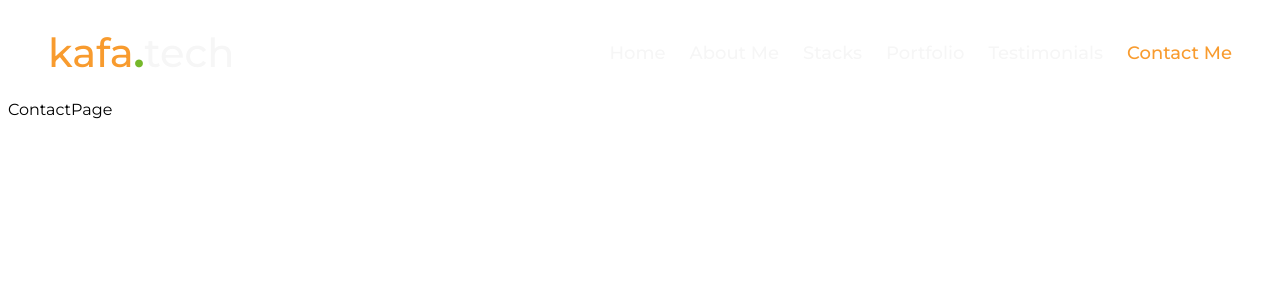
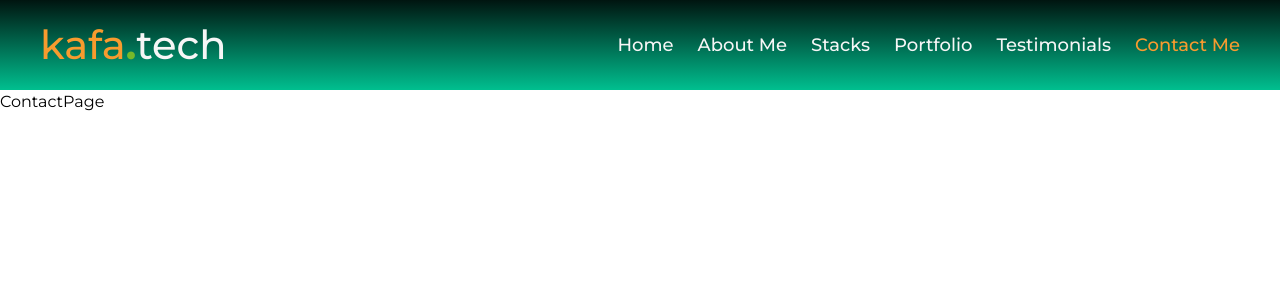
Before and after one commit to kafadotnet/kafaPortfolioApp, a React (Vite) app: page /contact-me in a window 1280 px wide. Shown: the top 300 px of the page. Built offline with nearby package versions, Linux system fonts and the light colour scheme.

Commit message:
Applied navigation layout on all pages

```diff
--- a/src/mainmin.css
+++ b/src/mainmin.css
@@ -1 +1 @@
-@import"https://fonts.googleapis.com/css2?family=Montserrat:ital,wght@0,100..900;1,100..900&display=swap";h1,h2,h3{font-family:"Montserrat",sans-serif;font-weight:400;line-height:1.5}html,body{font-family:"Montserrat",sans-serif,sans-serif;font-weight:400;line-height:1.5}a{text-decoration:none}.navigation{padding:15px 0;width:100%}.navigation .section-container{display:flex;flex-wrap:wrap;align-items:center;justify-content:space-between;max-width:1300px;padding:0 40px;margin:auto}.navigation .section-container .logo{font-size:2.5rem;font-weight:500;color:#f89b2e;cursor:pointer}.navigation .section-container .logo .logo-dot{color:#76b82a;font-weight:700}.navigation .section-container .logo .logo-tech{color:#f6f6f6}.navigation .section-container .nav-menu--links{align-items:center}.navigation .section-container .nav-menu--links .nav-menu--link{color:#f6f6f6;font-size:1.125rem;font-weight:500;margin-left:24px;transition:.3s ease-in-out}.navigation .section-container .nav-menu--links .active{color:#f89b2e}.bg-gradient-theme{background:#00bf8f;background:linear-gradient(to bottom, #001510, #00bf8f)}
+@import"https://fonts.googleapis.com/css2?family=Montserrat:ital,wght@0,100..900;1,100..900&display=swap";h1,h2,h3{font-family:"Montserrat",sans-serif;font-weight:400;line-height:1.5}html,body{font-family:"Montserrat",sans-serif,sans-serif;font-weight:400;line-height:1.5;margin:0;padding:0;box-sizing:border-box}a{text-decoration:none}.navigation{padding:15px 0;width:100%}.navigation .section-container{display:flex;flex-wrap:wrap;align-items:center;justify-content:space-between;max-width:1300px;padding:0 40px;margin:auto}.navigation .section-container .logo{font-size:2.5rem;font-weight:500;color:#f89b2e;cursor:pointer}.navigation .section-container .logo .logo-dot{color:#76b82a;font-weight:700}.navigation .section-container .logo .logo-tech{color:#f6f6f6}.navigation .section-container .nav-menu--links{align-items:center}.navigation .section-container .nav-menu--links .nav-menu--link{color:#f6f6f6;font-size:1.125rem;font-weight:500;margin-left:24px;transition:.3s ease-in-out}.navigation .section-container .nav-menu--links .active{color:#f89b2e}.bg-gradient-theme{background:#00bf8f;background:linear-gradient(to bottom, #001510, #00bf8f)}
--- a/src/pages/ContactPage.jsx
+++ b/src/pages/ContactPage.jsx
@@ -3,7 +3,9 @@ import NavigationLayout from "../layouts/NavigationLayout";
 const ContactPage = () => {
   return (
     <>
+      <header className="bg-gradient-theme">
         <NavigationLayout/>
+      </header>
         ContactPage
     </>
   )
--- a/src/pages/HomePage.jsx
+++ b/src/pages/HomePage.jsx
@@ -3,8 +3,10 @@ import NavigationLayout from "../layouts/NavigationLayout";
 const HomePage = () => {
   return (
     <>
+      <header className="bg-gradient-theme">
         <NavigationLayout/>
-        HomePage
+      </header>
+      HomePage
     </>
   )
 }
--- a/src/pages/NotFoundPage.jsx
+++ b/src/pages/NotFoundPage.jsx
@@ -3,7 +3,9 @@ import NavigationLayout from "../layouts/NavigationLayout";
 const NotFoundPage = () => {
   return (
     <>
+      <header className="bg-gradient-theme">
         <NavigationLayout/>
+      </header>
         404 - NotFoundPage
     </>
   )
```
